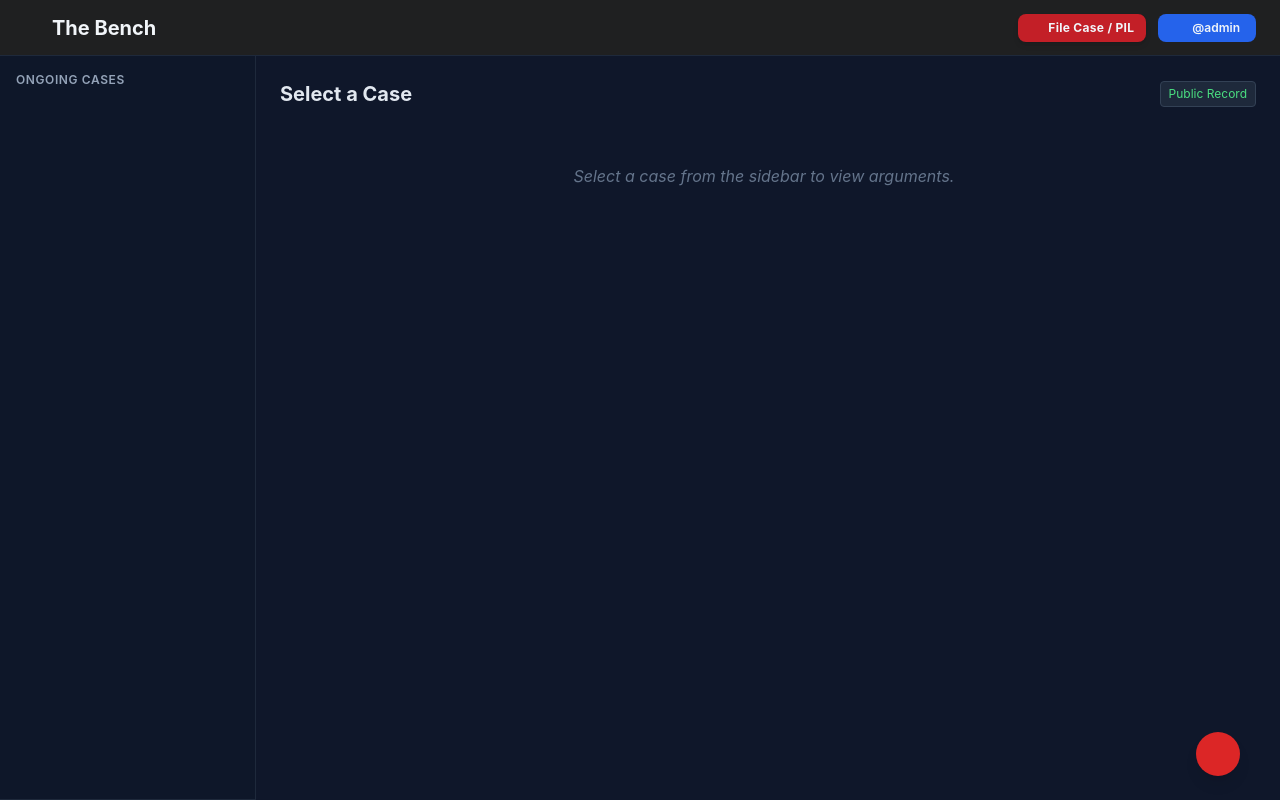
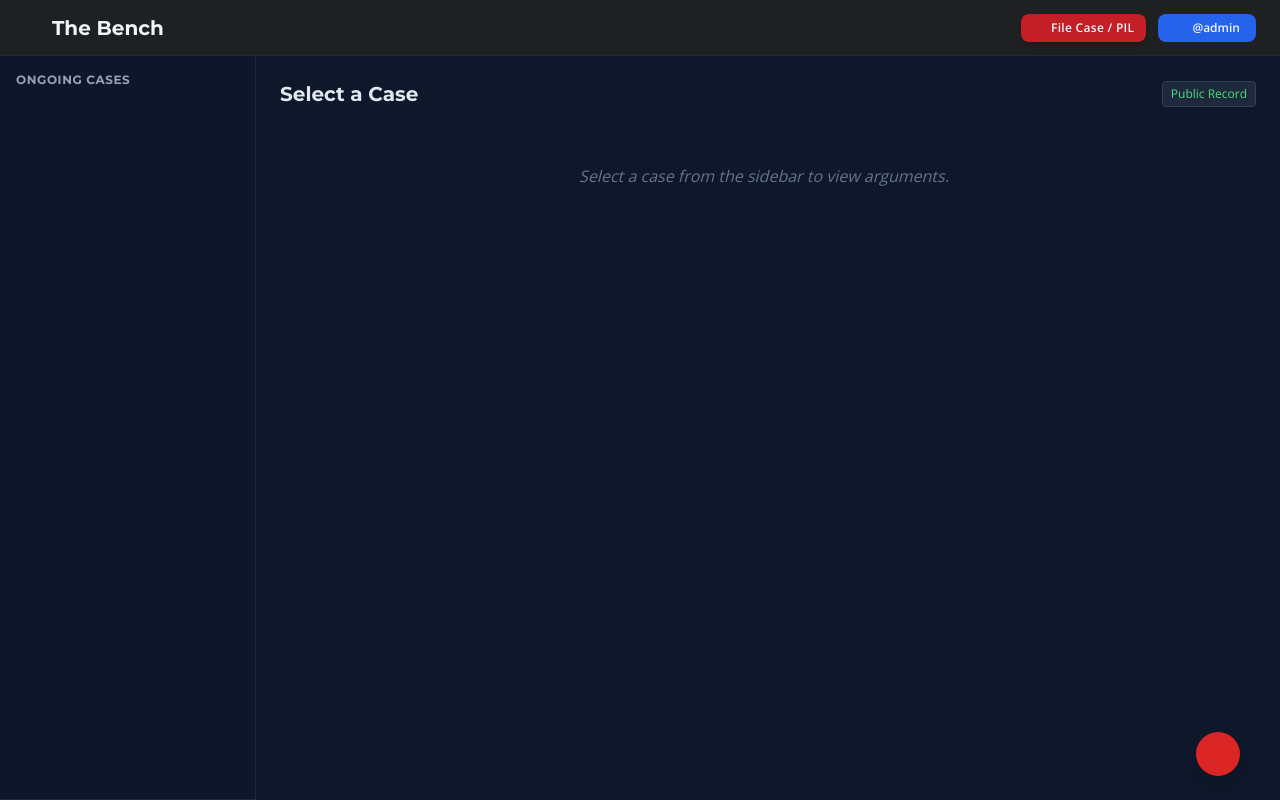
Before and after one commit to 007nishan/The-Bench, a Flask app: page / in a window 1280 px wide. Run offline with Flask 3, Linux system fonts and the light colour scheme; a user stored in the database is signed in; some libraries are stand-ins or nearby versions.

Commit message:
Update Landing page with explicit Google Fonts (Montserrat & Open Sans) for Live Law kit

```diff
--- a/flask_replica/templates/index.html
+++ b/flask_replica/templates/index.html
@@ -4,7 +4,11 @@
     <meta charset="UTF-8"><title>The Bench - Public Wall</title>
     <script src="https://cdn.tailwindcss.com"></script>
     <script src="https://unpkg.com/lucide@latest"></script>
-    <style>body { font-family: 'Inter', sans-serif; background-color: #0f172a; }</style>
+    <link href="https://fonts.googleapis.com/css2?family=Montserrat:wght@400;700&family=Open+Sans:wght@400;600&display=swap" rel="stylesheet">
+    <style>
+        body { font-family: 'Open Sans', sans-serif; background-color: #0f172a; }
+        h1, h2, h3, h4, h5, h6 { font-family: 'Montserrat', sans-serif; }
+    </style>
 </head>
 <body class="text-slate-100 flex flex-col h-screen overflow-hidden">
     <!-- Top Nav -->
```
